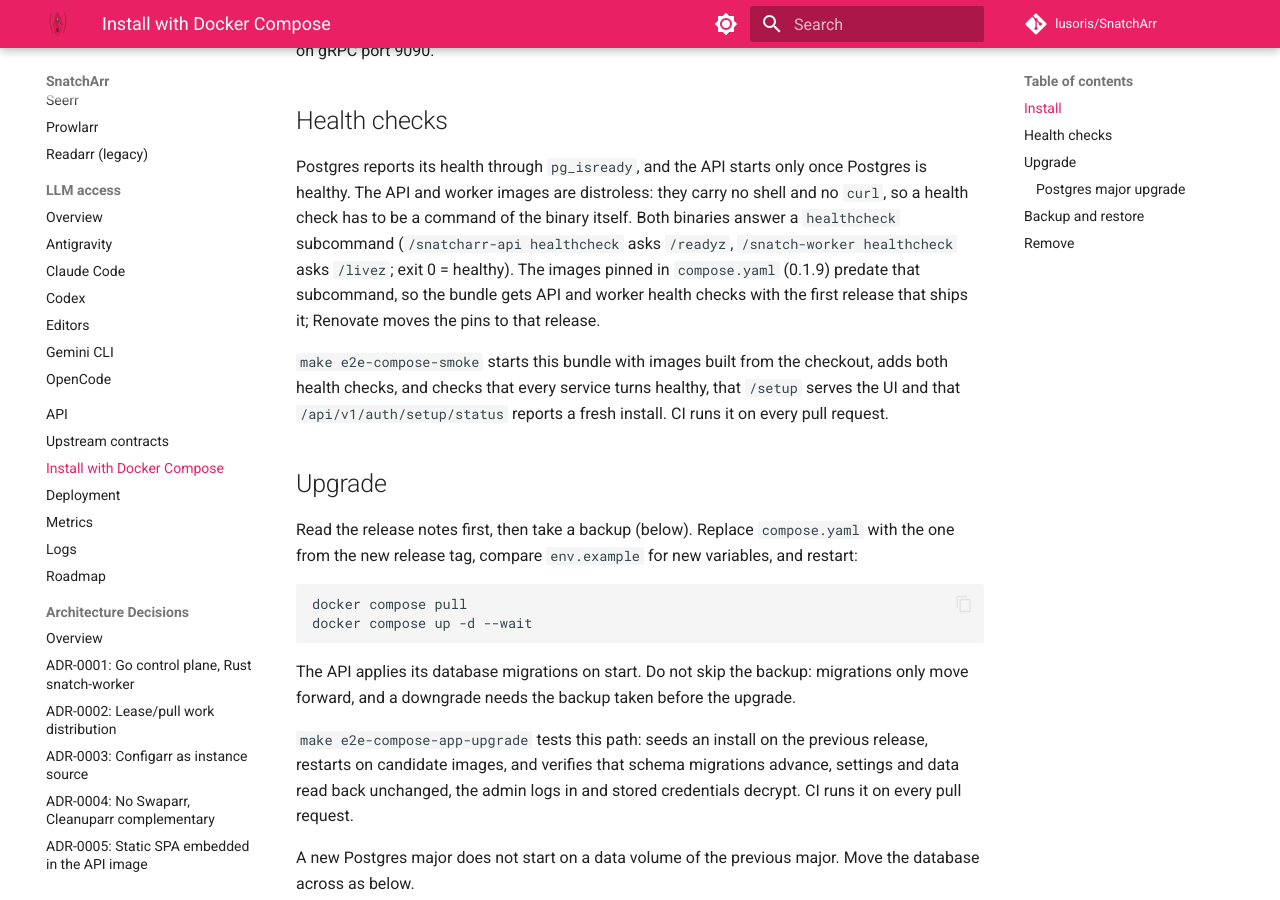
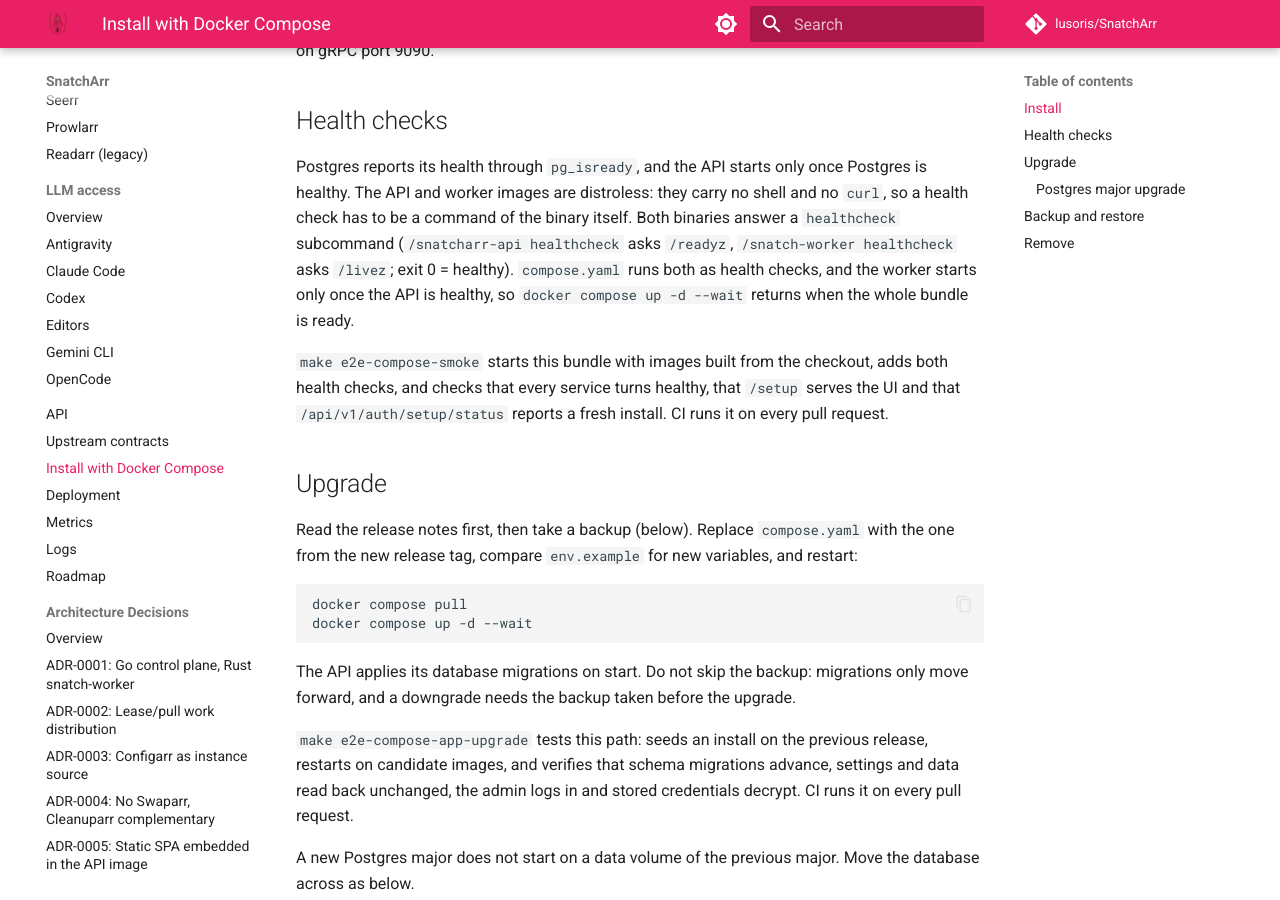
Before and after one commit to lusoris/SnatchArr, an MkDocs documentation site: the page built from docs/install-compose.md, in a window 1280 px wide and 900 px high, scrolled down 967 px. Built offline with MkDocs 1.6.1 and Material for MkDocs 9.7.7, drawn with Linux system fonts in a browser that asks for light colours; comment, search, counter and statistics services are not loaded.

Commit message:
fix(deploy): probe the API and worker in the homelab compose bundle
With the pins at 0.8.0 both images ship the healthcheck subcommand
(since 0.2.0), so the bundle now runs it: the API probes /readyz, the
worker /livez, and the worker waits for a healthy API instead of a
started one. The header comment and docs/install-compose.md said the
checks would come with such a release; both now describe them.

docker compose up -d --wait with the pinned images: all three services
healthy, /setup 200. With the worker probe changed to an unknown
subcommand, up --wait fails and the worker stays in health: starting.

Signed-off-by: lusoris <lusoris@proton.me>

```diff
--- a/docs/install-compose.md
+++ b/docs/install-compose.md
@@ -50,9 +50,9 @@
 healthy. The API and worker images are distroless: they carry no shell and no `curl`, so a
 health check has to be a command of the binary itself. Both binaries answer a `healthcheck`
 subcommand (`/snatcharr-api healthcheck` asks `/readyz`, `/snatch-worker healthcheck` asks
-`/livez`; exit 0 = healthy). The images pinned in `compose.yaml` (0.1.9) predate that
-subcommand, so the bundle gets API and worker health checks with the first release that ships
-it; Renovate moves the pins to that release.
+`/livez`; exit 0 = healthy). `compose.yaml` runs both as health checks, and the worker starts
+only once the API is healthy, so `docker compose up -d --wait` returns when the whole bundle is
+ready.
 
 `make e2e-compose-smoke` starts this bundle with images built from the checkout, adds both
 health checks, and checks that every service turns healthy, that `/setup` serves the UI and
```
Also changed, not shown: 1 other file.
